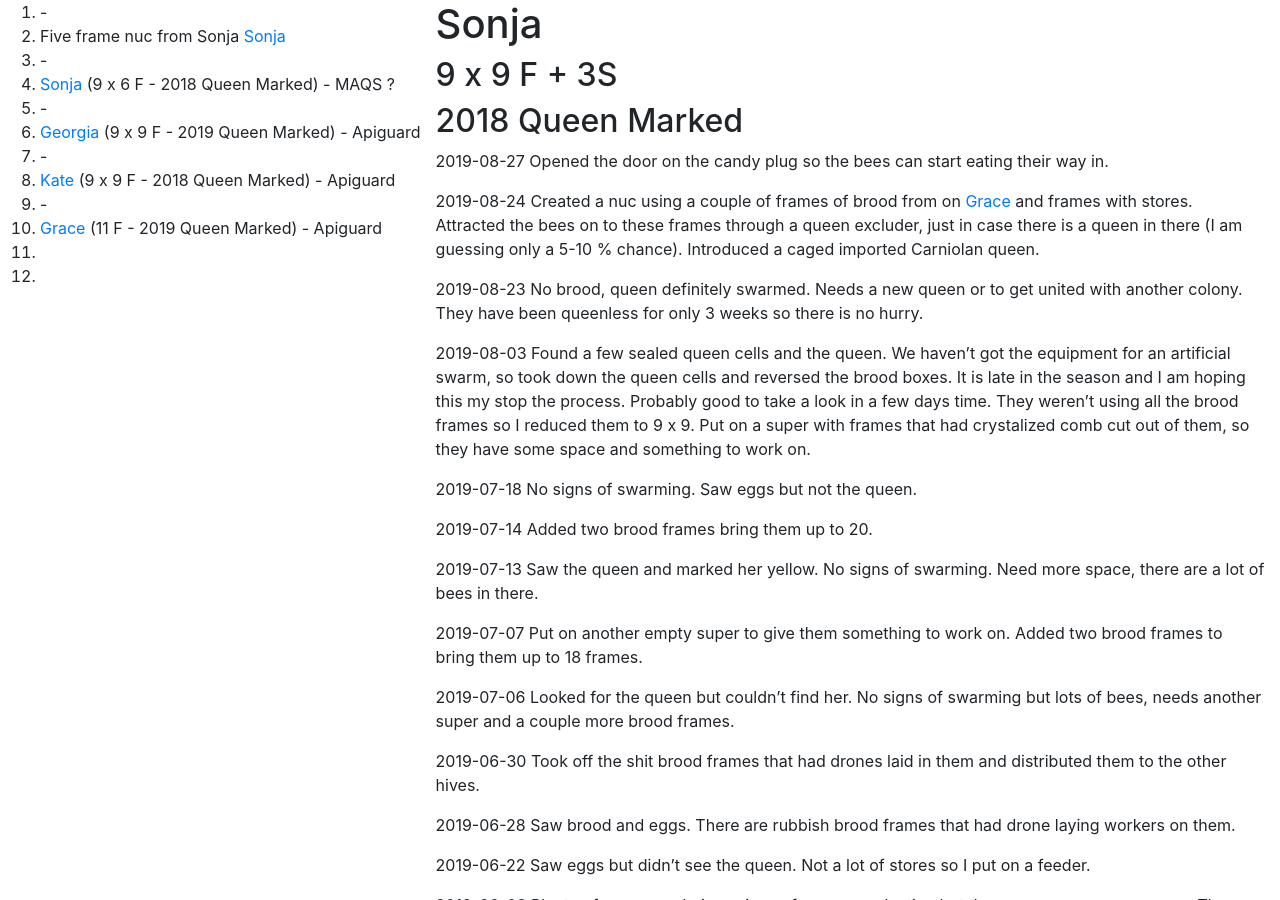
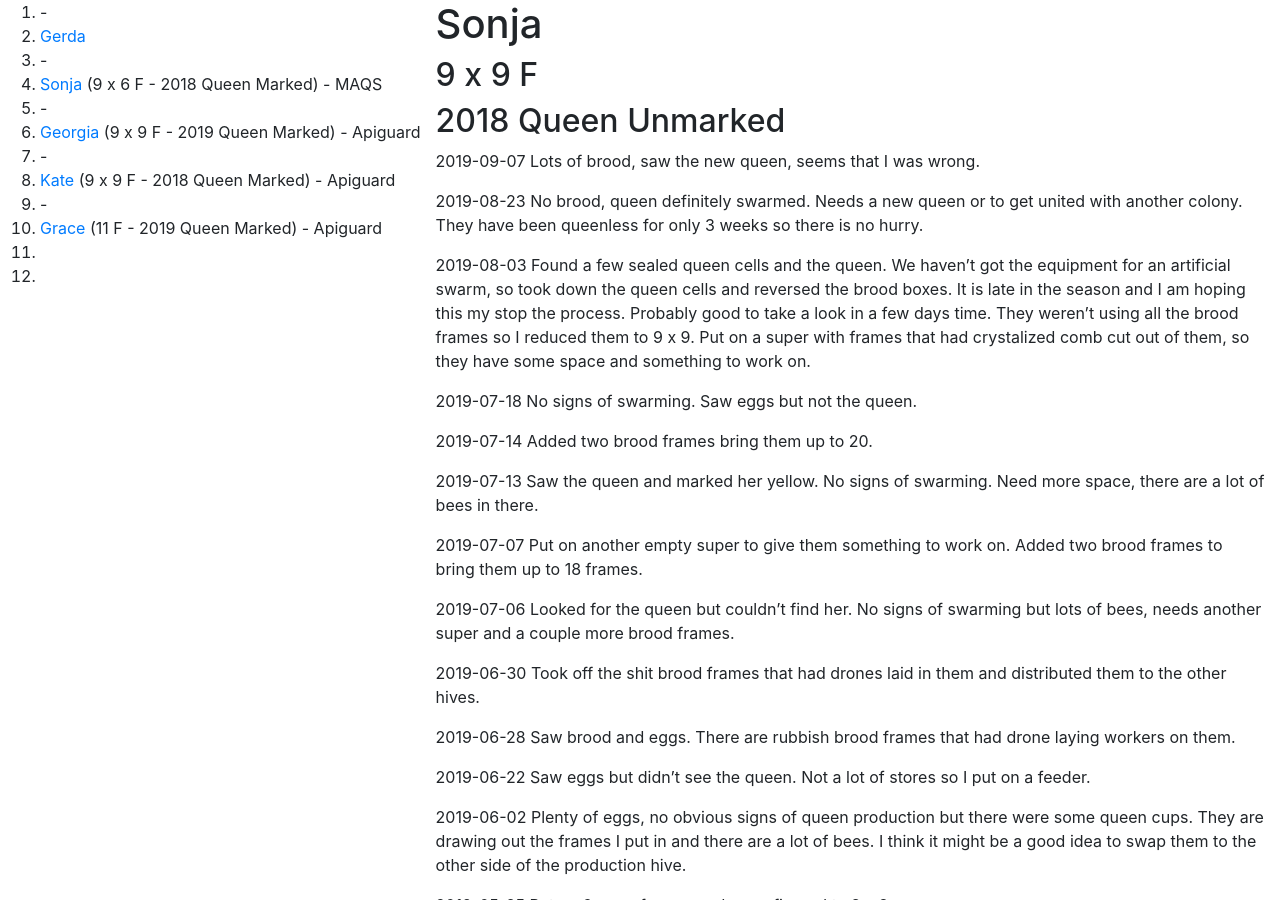
Before and after one commit to joejcollins/rhapsody-angel, a Jekyll site: the page built from queens/sonja.md, in a window 1280 px wide and 900 px high. Built offline with Jekyll 4.4.1, drawn with Linux system fonts in a browser that asks for light colours; our own code applies the rules of GitHub Pages for plain Markdown files.

Commit message:
New queen up and running

```diff
--- a/_includes/apiary.md
+++ b/_includes/apiary.md
@@ -1,7 +1,7 @@
 1. -
-1. Five frame nuc from Sonja [Sonja]({{ site.baseurl }}/queens/sonja/)
+1. [Gerda]({{ site.baseurl }}/queens/gerda/)
 1. -
-1. [Sonja]({{ site.baseurl }}/queens/sonja/) (9 x 6 F - 2018 Queen Marked) - MAQS ?
+1. [Sonja]({{ site.baseurl }}/queens/sonja/) (9 x 6 F - 2018 Queen Marked) - MAQS
 1. -
 1. [Georgia]({{ site.baseurl }}/queens/georgia/) (9 x 9 F - 2019 Queen Marked) - Apiguard
 1. -
--- a/queens/sonja.md
+++ b/queens/sonja.md
@@ -1,10 +1,8 @@
 # Sonja
-## 9 x 9 F + 3S
-## 2018 Queen Marked
+## 9 x 9 F
+## 2018 Queen Unmarked
 
-2019-08-27 Opened the door on the candy plug so the bees can start eating their way in.
-
-2019-08-24 Created a nuc using a couple of frames of brood from on [Grace]({{ site.baseurl }}/queens/grace/) and frames with stores.  Attracted the bees on to these frames through a queen excluder, just in case there is a queen in there (I am guessing only a 5-10 % chance).  Introduced a caged imported Carniolan queen.
+2019-09-07 Lots of brood, saw the new queen, seems that I was wrong.
 
 2019-08-23 No brood, queen definitely swarmed.  Needs a new queen or to get united with another colony. They have been queenless for only 3 weeks so there is no hurry.
 
```
Also changed, not shown: queens/gerda.md (added, +9 -0 lines).
